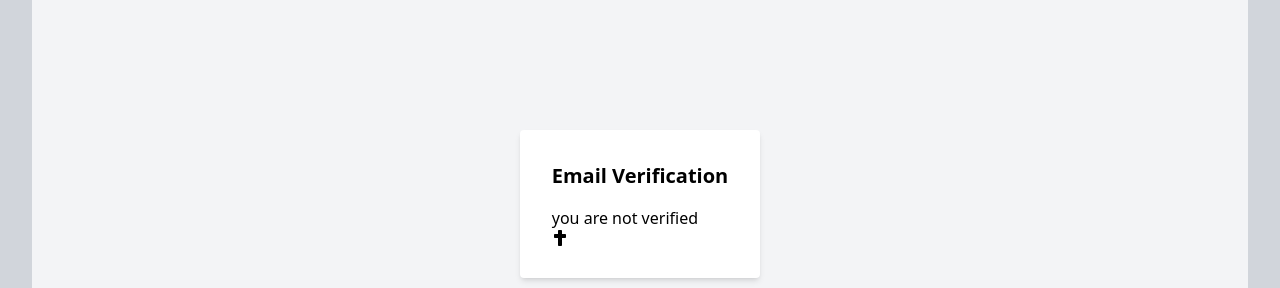
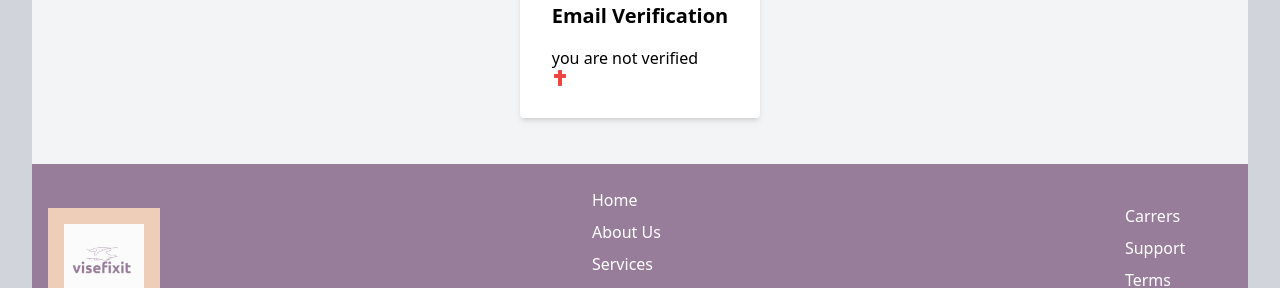
Before and after one commit to RaoofGoher/viseFixIt, a React (Vite) app: page /activate/1/1 in a window 1280 px wide. Shown: the part 175-463 px from the top of the page. Built offline with nearby package versions, Linux system fonts and the light colour scheme; no server answers.

Commit message:
minor updates

```diff
--- a/src/pages/EmailVerification.jsx
+++ b/src/pages/EmailVerification.jsx
@@ -34,16 +34,17 @@ const EmailVerification = () => {
   }, [uid, token]);
 
   return (
-    <div className="flex items-center justify-center h-[70vh] bg-gray-100">
+    <div className="flex items-center justify-center h-[30vh] bg-gray-100">
       <div className="bg-white p-8 rounded shadow-md">
         <h2 className="text-xl font-semibold mb-4">Email Verification</h2>
         <p>{status === "Your email has been verified successfully!" ?
-         <>
-         You are varified <FaCheck className='text-green'/>
+         <div className='flex  items-center'>
 
-         </>
+         You are varified <FaCheck className='text-green-500'/>
+
+         </div>
         :<>
-        you are not verified <FaCross className='text-red'/>
+        you are not verified <FaCross className='text-red-500'/>
         </>
         }</p>
       </div>
```
